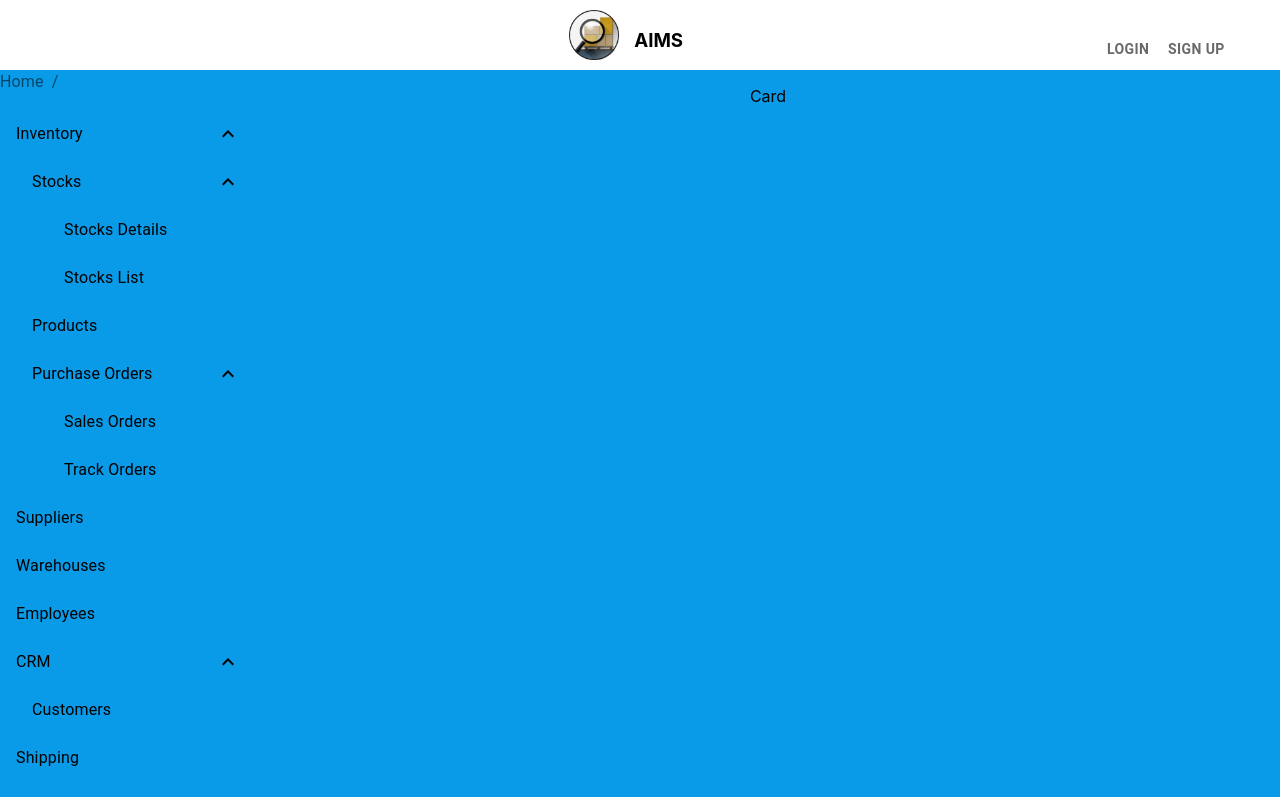
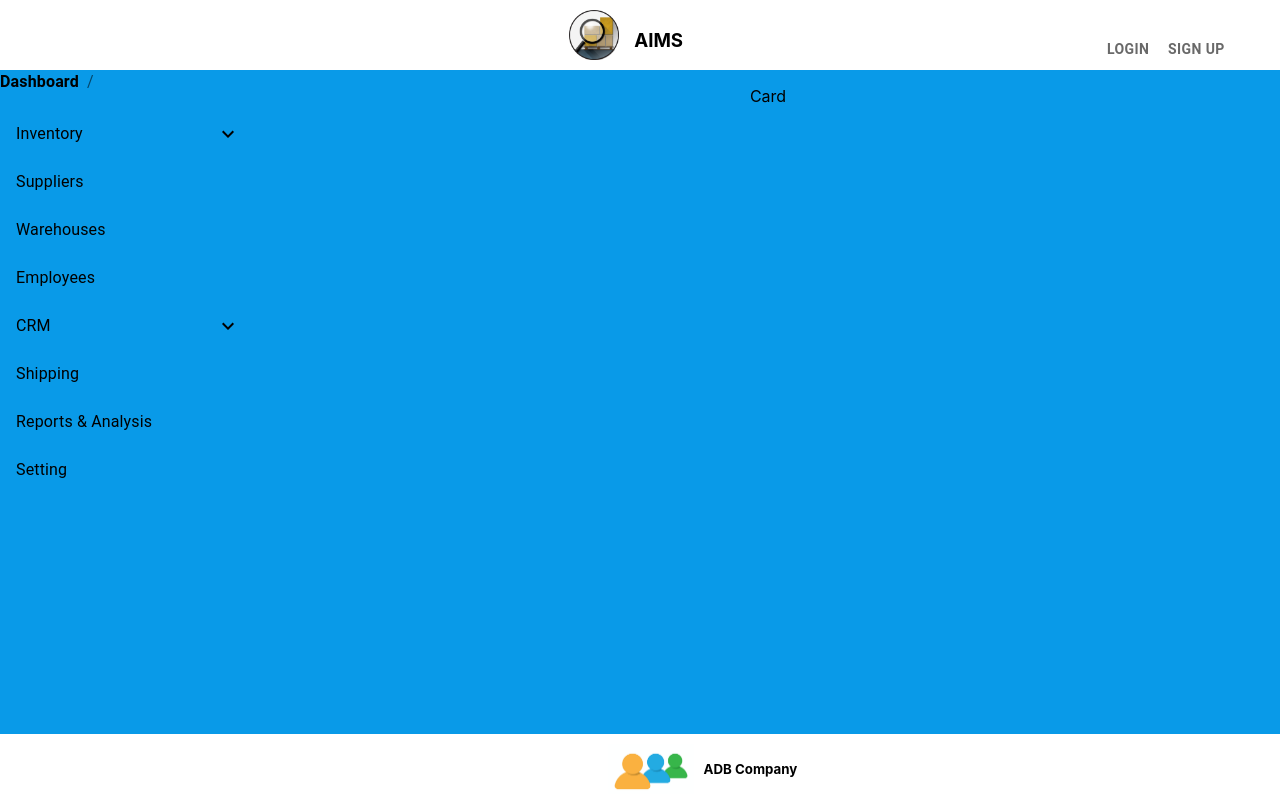
Before and after one commit to kaleyxiaozheng/inventorySystemFrontend, a React (Create React App) app: page /1/dashboard in a window 1280 px wide. Shown: the top 797 px of the page. Built offline with nearby package versions, Linux system fonts and the light colour scheme.

Commit message:
change dashboard label color

```diff
--- a/src/components/RouterBreadcrumbs.js
+++ b/src/components/RouterBreadcrumbs.js
@@ -8,14 +8,15 @@ import { Route, MemoryRouter } from 'react-router';
 import { ListItemLink, breadcrumbNameMap } from './ListItemLink';
 import { useStyles } from './UseStyles';
 import { LinkRouter } from './LinkRouter'
+import '../css/RouterBreadcrumbs.css';
 
 
 export default function RouterBreadcrumbs() {
   const classes = useStyles();
-  const [openInventory, setOpenInventory] = React.useState(true);
-  const [openStocks, setOpenStocks] = React.useState(true);
-  const [openPurchaseorders, setOpenPurchaseorders] = React.useState(true);
-  const [openCrm, setOpenCrm] = React.useState(true);
+  const [openInventory, setOpenInventory] = React.useState(false);
+  const [openStocks, setOpenStocks] = React.useState(false);
+  const [openPurchaseorders, setOpenPurchaseorders] = React.useState(false);
+  const [openCrm, setOpenCrm] = React.useState(false);
 
   const inventoryHandleClick = () => {
     setOpenInventory((prevOpen) => !prevOpen);
@@ -42,8 +43,8 @@ export default function RouterBreadcrumbs() {
 
             return (
               <Breadcrumbs aria-label="breadcrumb">
-                <LinkRouter color="inherit" to="/">
-                  Home
+                <LinkRouter color="inherit" to="/" className="dashboard">
+                  Dashboard
                 </LinkRouter>
                 {pathnames.map((value, index) => {
                   const last = index === pathnames.length - 1;
--- /dev/null
+++ b/src/css/RouterBreadcrumbs.css
@@ -0,0 +1,4 @@
+.dashboard {
+  color: black !important;
+  font-weight: bold !important;
+}
```
